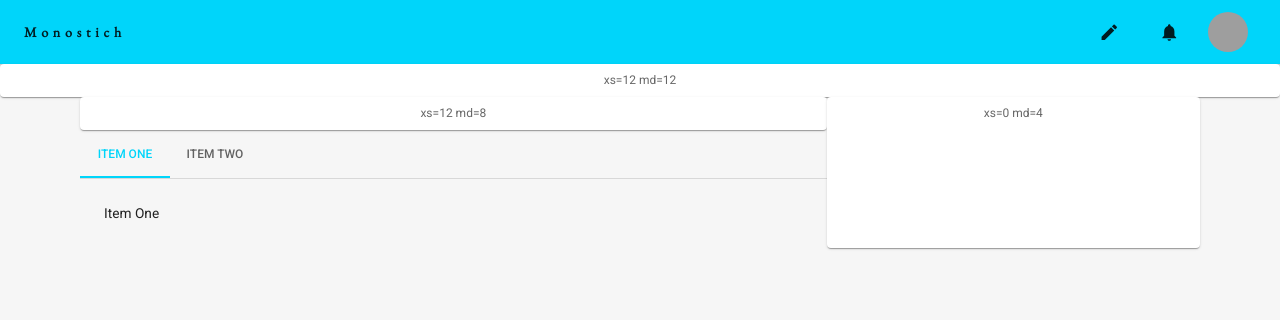
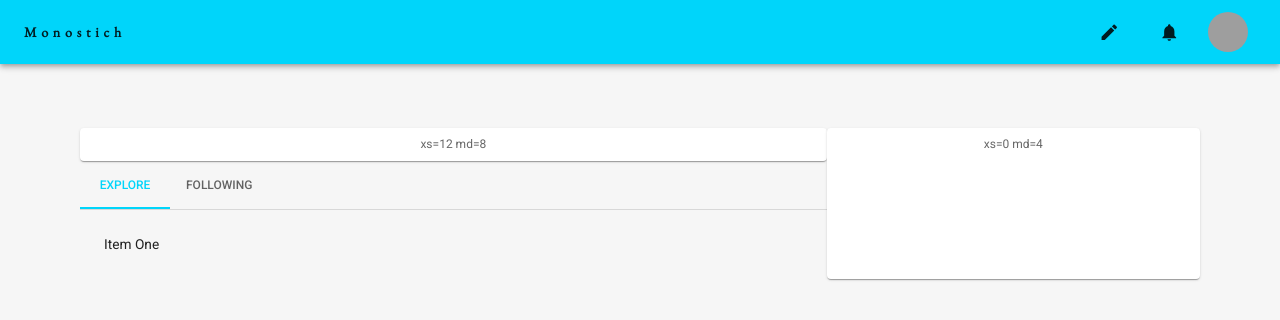
Before and after one commit to dingbat-weasel/monostich, a React (Create React App) app in the folder client/: page / in a window 1280 px wide. Shown: the top 320 px of the page. Built offline with nearby package versions, Linux system fonts and the light colour scheme; grey boxes are pictures that could not be loaded.

Commit message:
more home cleaning of grid

```diff
--- a/client/src/pages/Home/Home.jsx
+++ b/client/src/pages/Home/Home.jsx
@@ -5,7 +5,7 @@ import { styled } from "@mui/material/styles";
 
 import Paper from "@mui/material/Paper";
 import Grid from "@mui/material/Grid";
-import { Box, Container } from "@mui/material";
+import { TextField } from "@mui/material";
 
 const Item = styled(Paper)(({ theme }) => ({
   backgroundColor: theme.palette.mode === "dark" ? "#1A2027" : "#fff",
@@ -21,9 +21,8 @@ const Home = () => {
 
       <Grid container>
         {/* Top Spacing */}
-        <Grid item xs={12} md={12}>
-          <Item>xs=12 md=12</Item>
-        </Grid>
+        <Grid item xs={12} m={4}></Grid>
+        {/* Page */}
         <Grid container mx={{ xs: 2, md: 6, lg: 10 }}>
           {/* Main Container */}
           <Grid item xs={12} md={8}>
--- a/client/src/pages/Home/Main.jsx
+++ b/client/src/pages/Home/Main.jsx
@@ -4,6 +4,7 @@ import Tabs from "@mui/material/Tabs";
 import Tab from "@mui/material/Tab";
 import Typography from "@mui/material/Typography";
 import Box from "@mui/material/Box";
+import { TextField } from "@mui/material";
 
 function TabPanel(props) {
   const { children, value, index, ...other } = props;
@@ -53,8 +54,8 @@ export default function Main() {
           onChange={handleChange}
           aria-label="basic tabs example"
         >
-          <Tab label="Item One" {...a11yProps(0)} />
-          <Tab label="Item Two" {...a11yProps(1)} />
+          <Tab label="Explore" {...a11yProps(0)} />
+          <Tab label="Following" {...a11yProps(1)} />
         </Tabs>
       </Box>
       <TabPanel value={value} index={0}>
```
Also changed, not shown: client/src/components/PoemCard.jsx (added, +9 -0 lines).
